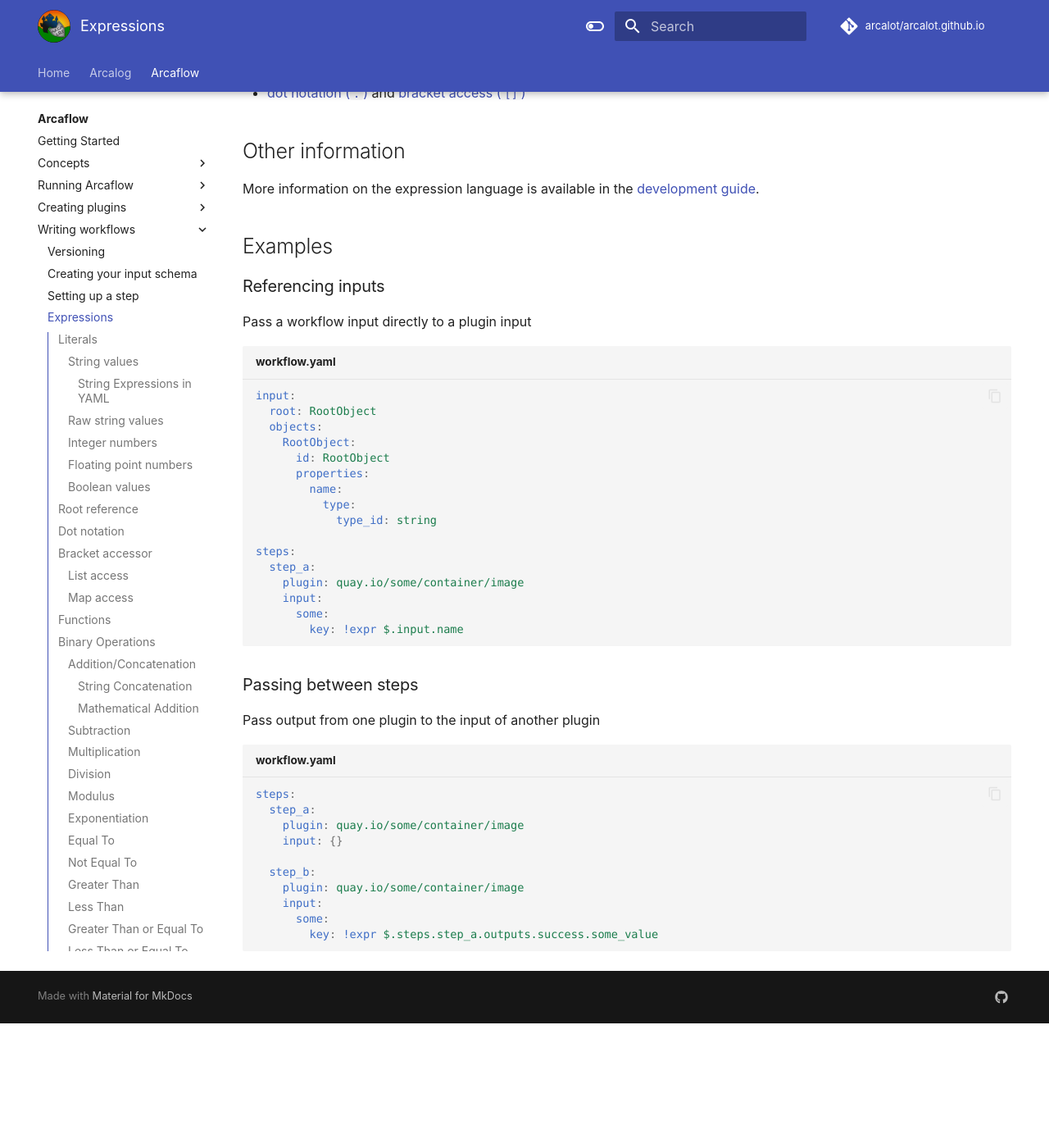
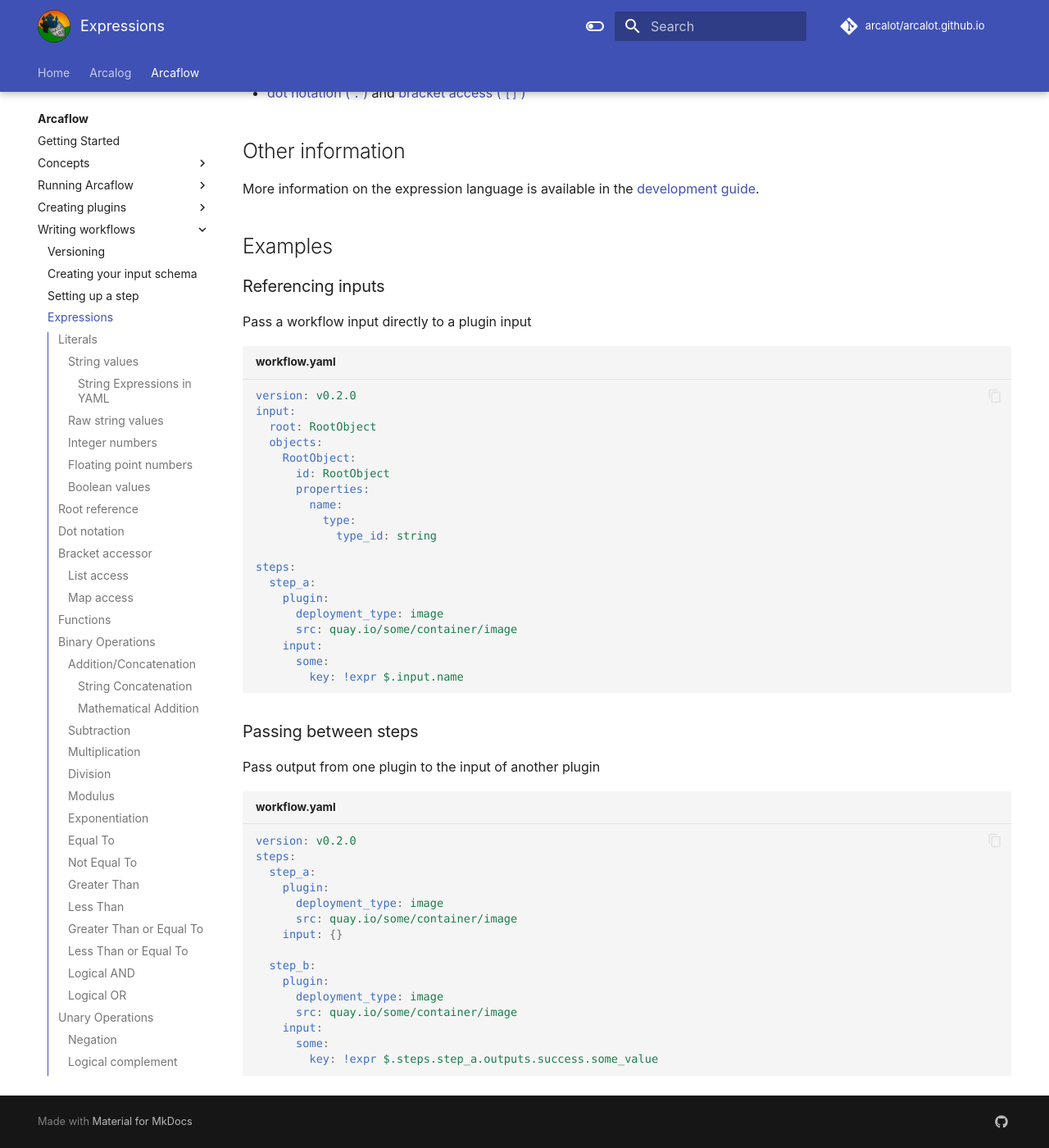
Before and after one commit to arcalot/arcalot.github.io, an MkDocs documentation site: the page built from docs/arcaflow/workflows/expressions.md, in a window 1280 px wide and 1400 px high, scrolled down 14299 px. Shown: the whole window at 82% size. Built offline with MkDocs 1.6.1 and Material for MkDocs 9.7.7, drawn with Linux system fonts in a browser that asks for light colours; comment, search, counter and statistics services are not loaded; before the commit the page ends 15547 px from its top, so only the background shows below that.

Commit message:
update wf for schema 0.2.0 (#82)
* update wf for schema 0.2.0

* add version numbers

````diff
--- a/docs/arcaflow/workflows/expressions.md
+++ b/docs/arcaflow/workflows/expressions.md
@@ -488,6 +488,7 @@
 Pass a workflow input directly to a plugin input
 
 ```yaml title="workflow.yaml"
+version: v0.2.0
 input:
   root: RootObject
   objects:
@@ -500,7 +501,9 @@
 
 steps:
   step_a:
-    plugin: quay.io/some/container/image
+    plugin:
+      deployment_type: image
+      src: quay.io/some/container/image
     input:
       some:
         key: !expr $.input.name
@@ -511,13 +514,18 @@
 Pass output from one plugin to the input of another plugin
 
 ```yaml title="workflow.yaml"
+version: v0.2.0
 steps:
   step_a:
-    plugin: quay.io/some/container/image
+    plugin:
+      deployment_type: image
+      src: quay.io/some/container/image
     input: {}
 
   step_b:
-    plugin: quay.io/some/container/image
+    plugin:
+      deployment_type: image
+      src: quay.io/some/container/image
     input:
       some:
         key: !expr $.steps.step_a.outputs.success.some_value
````
Also changed, not shown: docs/arcaflow/getting-started.md (+4 -1 lines), docs/arcaflow/workflows/flow-control.md (+7 -2 lines), docs/arcaflow/workflows/step.md (+13 -5 lines).
